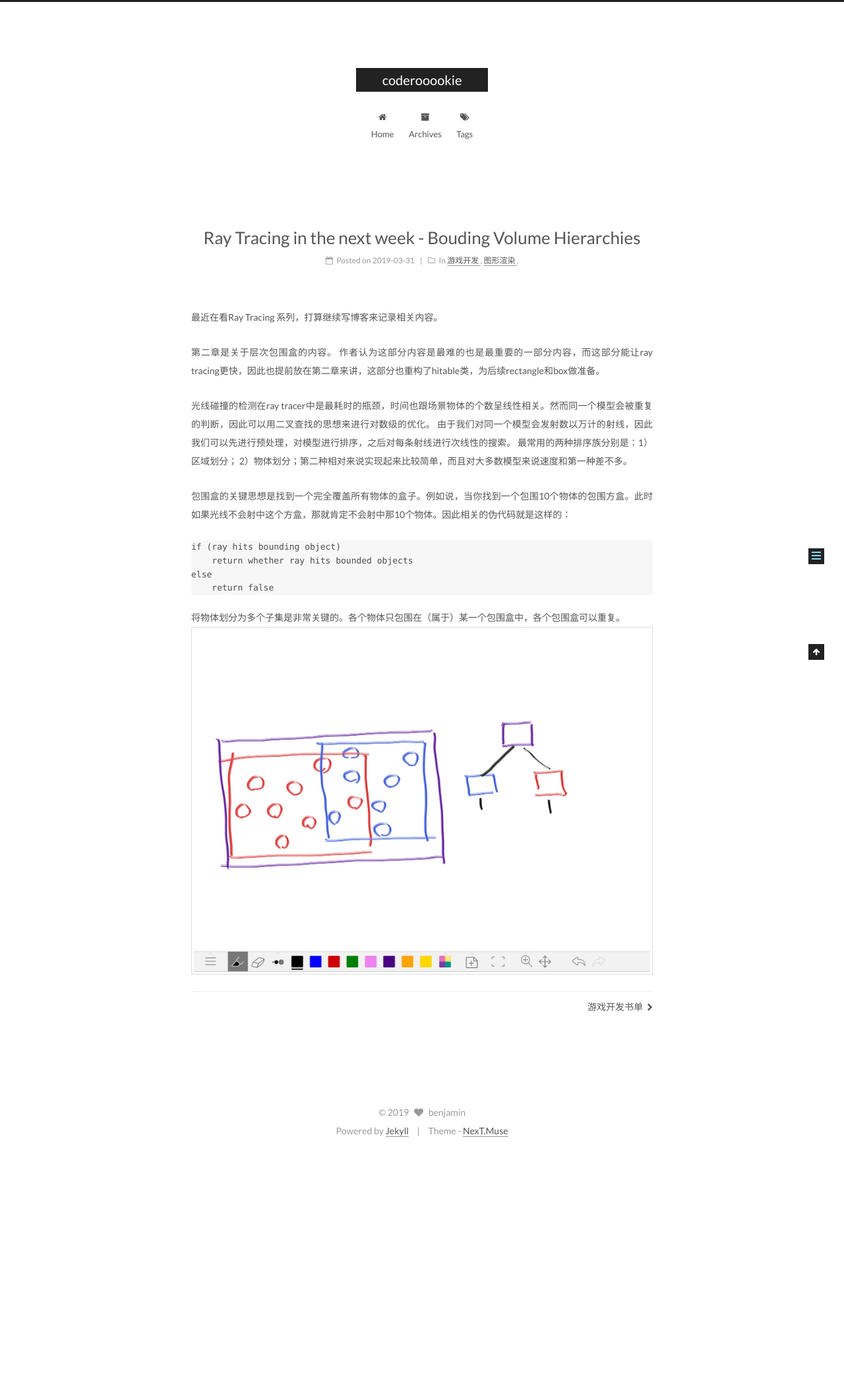
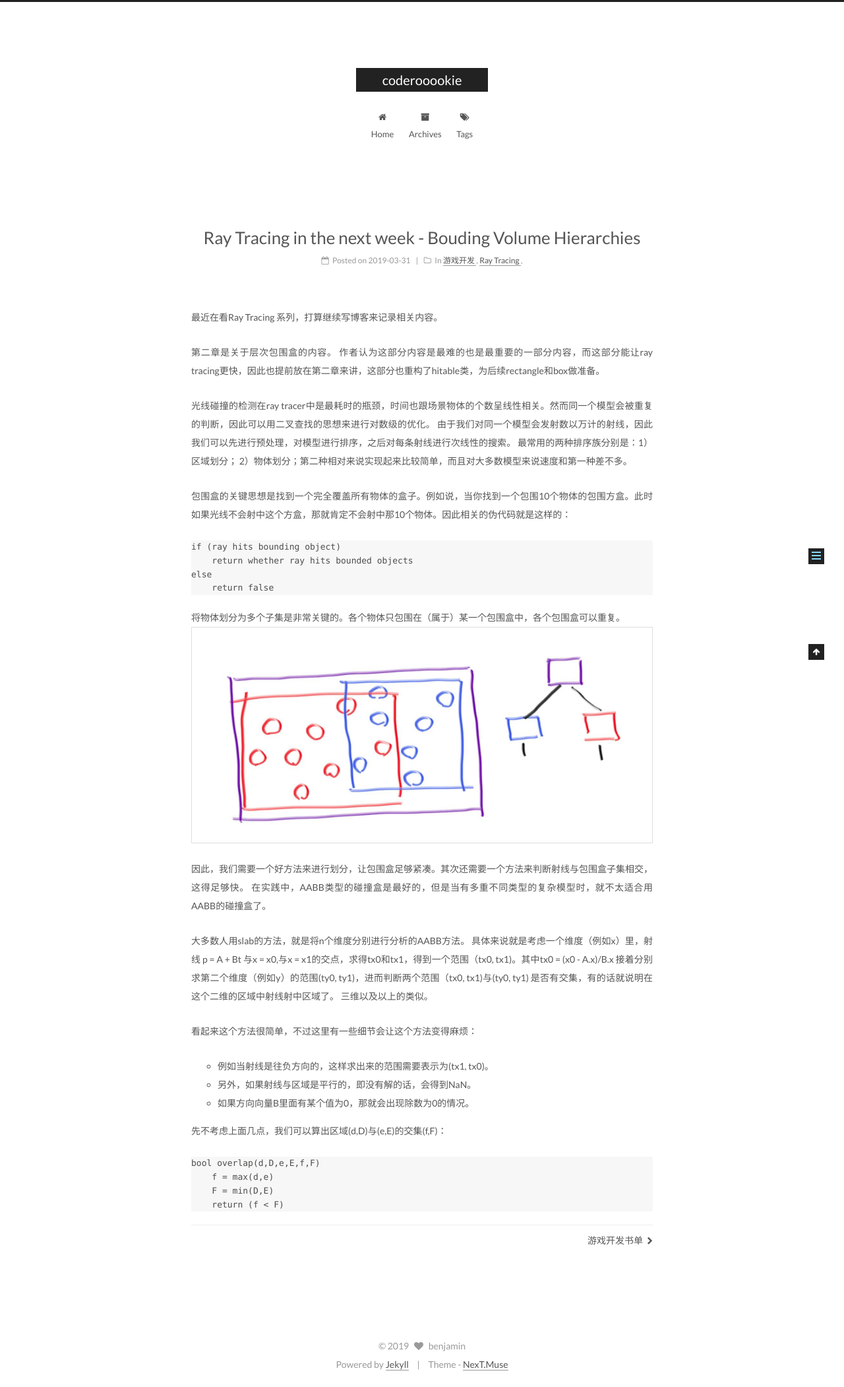
Before and after one commit to coderooookie/coderooookie.github.io, a Jekyll site: the page built from _posts/2019-3-31-RayTracing2-2.md, in a window 1280 px wide. Shown: the whole page at 66% size. Built offline with Jekyll 4.4.1, drawn with Linux system fonts in a browser that asks for light colours; before the commit the page ends 1748 px from its top, so only the background shows below that.

Commit message:
更新博客内容

````diff
--- a/_posts/2019-3-31-RayTracing2-2.md
+++ b/_posts/2019-3-31-RayTracing2-2.md
@@ -3,7 +3,7 @@ title: Ray Tracing in the next week - Bouding Volume Hierarchies
 date: 2019-3-31 10:59
 categories:
 - 游戏开发
-- 图形渲染
+- Ray Tracing
 ---
 最近在看Ray Tracing 系列，打算继续写博客来记录相关内容。
 
@@ -22,4 +22,25 @@ else
     return false
 ```
 将物体划分为多个子集是非常关键的。各个物体只包围在（属于）某一个包围盒中，各个包围盒可以重复。
-![包围盒示意图](https://github.com/coderooookie/coderooookie.github.io/blob/master/img/2-2-1.jpg)
+![包围盒示意图](https://github.com/coderooookie/coderooookie.github.io/blob/master/img/2-2-1.png)
+
+因此，我们需要一个好方法来进行划分，让包围盒足够紧凑。其次还需要一个方法来判断射线与包围盒子集相交，这得足够快。
+在实践中，AABB类型的碰撞盒是最好的，但是当有多重不同类型的复杂模型时，就不太适合用AABB的碰撞盒了。
+
+大多数人用slab的方法，就是将n个维度分别进行分析的AABB方法。
+具体来说就是考虑一个维度（例如x）里，射线 p = A + Bt 与x = x0,与x = x1的交点，求得tx0和tx1，得到一个范围（tx0, tx1)。其中tx0 = (x0 - A.x)/B.x
+接着分别求第二个维度（例如y）的范围(ty0, ty1)，进而判断两个范围（tx0, tx1)与(ty0, ty1) 是否有交集，有的话就说明在这个二维的区域中射线射中区域了。
+三维以及以上的类似。
+
+看起来这个方法很简单，不过这里有一些细节会让这个方法变得麻烦：
+- 例如当射线是往负方向的，这样求出来的范围需要表示为(tx1, tx0)。
+- 另外，如果射线与区域是平行的，即没有解的话，会得到NaN。
+- 如果方向向量B里面有某个值为0，那就会出现除数为0的情况。
+
+先不考虑上面几点，我们可以算出区域(d,D)与(e,E)的交集(f,F)：
+``` github
+bool overlap(d,D,e,E,f,F)
+    f = max(d,e)
+    F = min(D,E)
+    return (f < F)
+```
````
Also changed, not shown: img/2-2-1.jpg (deleted), img/2-2-1.png (added).
